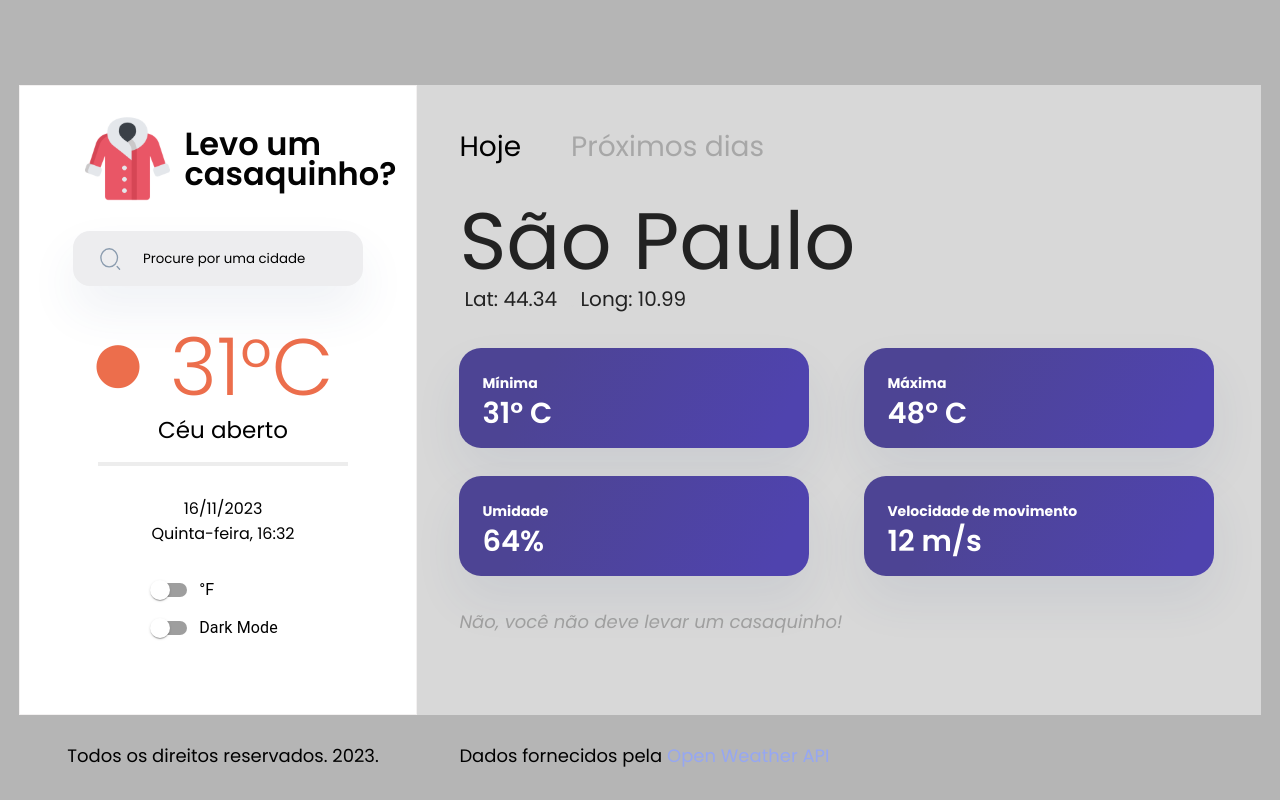
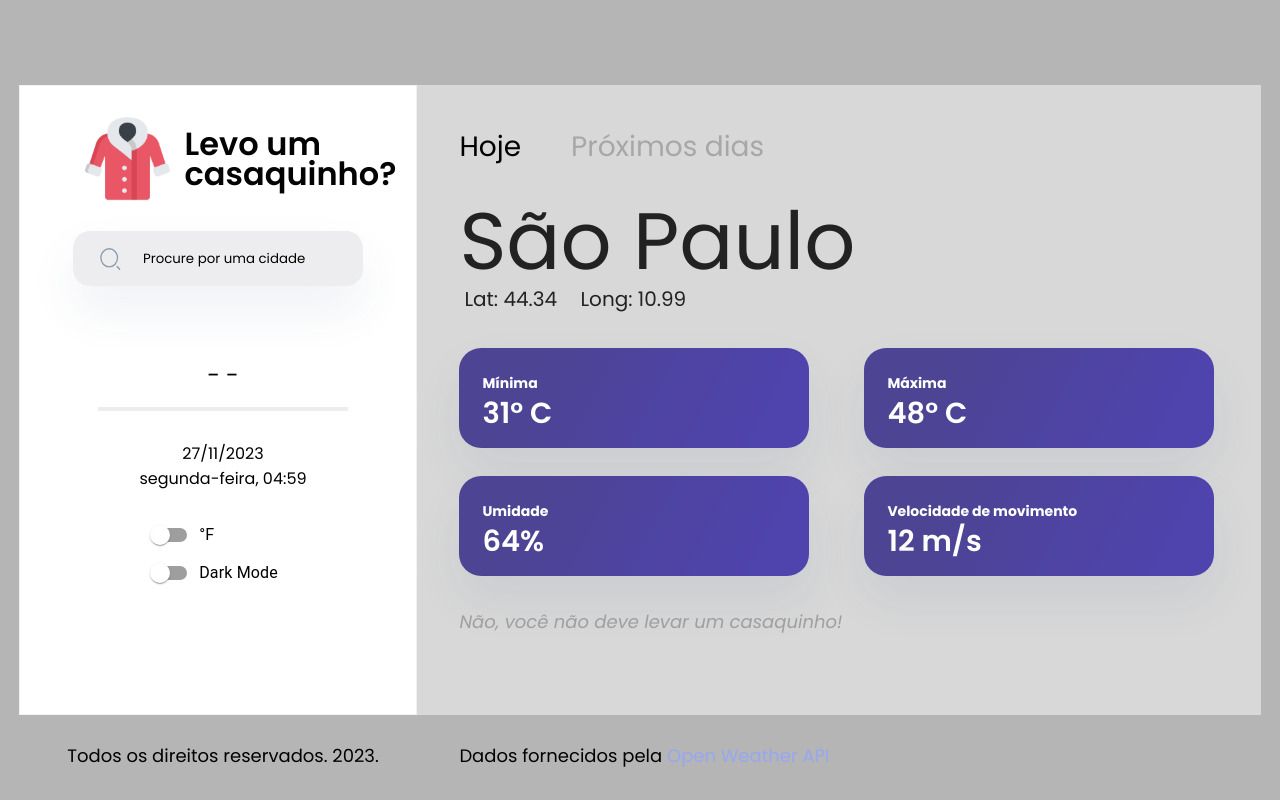
Before and after one commit to BrendonLee23/project-good-weather-frontend, a React (Vite) app: page / in a window 1280 px wide. Built offline with nearby package versions, Linux system fonts and the light colour scheme.

Commit message:
Feat/ LeftInfos: api data rendered + Context infos

```diff
--- a/src/App.jsx
+++ b/src/App.jsx
@@ -1,15 +1,28 @@
 import { BrowserRouter, Route, Routes } from "react-router-dom"
 import HomePage from "./pages/HomePage/HomePage"
+import InfoContext from "./contexts/InfoContext"
+import { useState } from "react";
 
 
 function App() {
+  const [weatherData, setWeatherData] = useState();
+  const apiKey = '0f65746ebdd611271286b80eda237cde';
+  console.log(weatherData)
+
+
+
+
+
+
 
   return (
-    <BrowserRouter>
-    <Routes>
-      <Route path="/" element={<HomePage/>}></Route>
-    </Routes>
-    </BrowserRouter>
+    <InfoContext.Provider value={{apiKey, weatherData, setWeatherData}}>
+      <BrowserRouter>
+        <Routes>
+          <Route path="/" element={<HomePage />}></Route>
+        </Routes>
+      </BrowserRouter>
+    </InfoContext.Provider>
   )
 }
 
--- a/src/components/LeftInfos/LeftInfos.jsx
+++ b/src/components/LeftInfos/LeftInfos.jsx
@@ -2,8 +2,45 @@ import { styled } from "styled-components";
 import Casaco from "../../assets/casaco.svg";
 import Lupa from "../../assets/lupa.svg";
 import { FormControlLabel, FormGroup, Switch } from "@mui/material";
+import { useContext, useState } from "react";
+import axios from "axios";
+import InfoContext from "../../contexts/InfoContext";
 
 export default function LeftInfos() {
+    const { apiKey, setWeatherData, weatherData } = useContext(InfoContext)
+    const [city, setCity] = useState('');
+    const currentDate = new Date();
+    const optionsDate = { year: 'numeric', month: 'numeric', day: 'numeric' }
+    const formattedDate = currentDate.toLocaleDateString('pt-BR', optionsDate);
+    const optionsWeekday = { weekday: 'long'};
+    const formattedWeekday = currentDate.toLocaleDateString('pt-BR', optionsWeekday);
+    const optionsHours = { hour: 'numeric', minute: 'numeric' };
+    const formattedTime = currentDate.toLocaleTimeString('pt-BR', optionsHours);
+    const kelvinToCelsius = (kelvin) => kelvin - 273.15;
+
+    const temperature = weatherData ? Math.round(kelvinToCelsius(weatherData.main.temp)) : 0;
+    const weatherDescription = weatherData ? weatherData.weather[0].description : "- -";
+
+
+    const fetchData = async () => {
+        try {
+            const response = await axios.get(`https://api.openweathermap.org/data/2.5/weather?q=${city}&appid=${apiKey}`);
+            setWeatherData(response.data);
+        } catch (error) {
+            console.error('Erro ao obter dados do clima:', error);
+        }
+    };
+
+    const handleSearch = () => {
+        fetchData();
+    };
+
+    const handleEnterPress = (event) => {
+        if (event.key === 'Enter') {
+            fetchData();
+        }
+    };
+
     return (
         <LeftInfosContainer>
             <Title>
@@ -11,17 +48,21 @@ export default function LeftInfos() {
                 <h1>Levo um casaquinho?</h1>
             </Title>
             <InputContainer>
-                <img src={Lupa} alt="Lupa" />
-                <input type="text" placeholder="Procure por uma cidade" />
+                <img src={Lupa} alt="Lupa" onClick={handleSearch} />
+                <input type="text"
+                    placeholder="Procure por uma cidade"
+                    value={city}
+                    onChange={(e) => setCity(e.target.value)}
+                    onKeyDown={handleEnterPress} />
             </InputContainer>
             <ResumeInfos>
                 <StyledTemperature>
-                    <h1><span>●</span> 31°C</h1>
+                        {temperature ? <h1><span>●</span> {temperature}°C</h1> : <h1></h1>}
                 </StyledTemperature>
-                <h2>Céu aberto</h2>
+                <h2>{weatherDescription}</h2>
                 <hr />
-                <h3>16/11/2023</h3>
-                <h3>Quinta-feira, 16:32</h3>
+                <h3>{formattedDate}</h3>
+                <h3>{formattedWeekday}, {formattedTime}</h3>
             </ResumeInfos>
             <FormGroup>
                 <FormControlLabel control={<Switch />} label="°F" />
--- /dev/null
+++ b/src/contexts/InfoContext.jsx
@@ -0,0 +1,5 @@
+import { createContext } from "react";
+
+const InfoContext = createContext({})
+
+export default InfoContext;
--- a/src/main.jsx
+++ b/src/main.jsx
@@ -5,9 +5,9 @@ import ResetStyle from './styles/ResetStyle.jsx'
 import { GlobalStyle } from './styles/GlobalStyle.jsx'
 
 ReactDOM.createRoot(document.getElementById('root')).render(
-  <React.StrictMode>
+  <React.Profiler>
     <GlobalStyle/>
     <ResetStyle/>
     <App />
-  </React.StrictMode>,
+  </React.Profiler>,
 )
```
